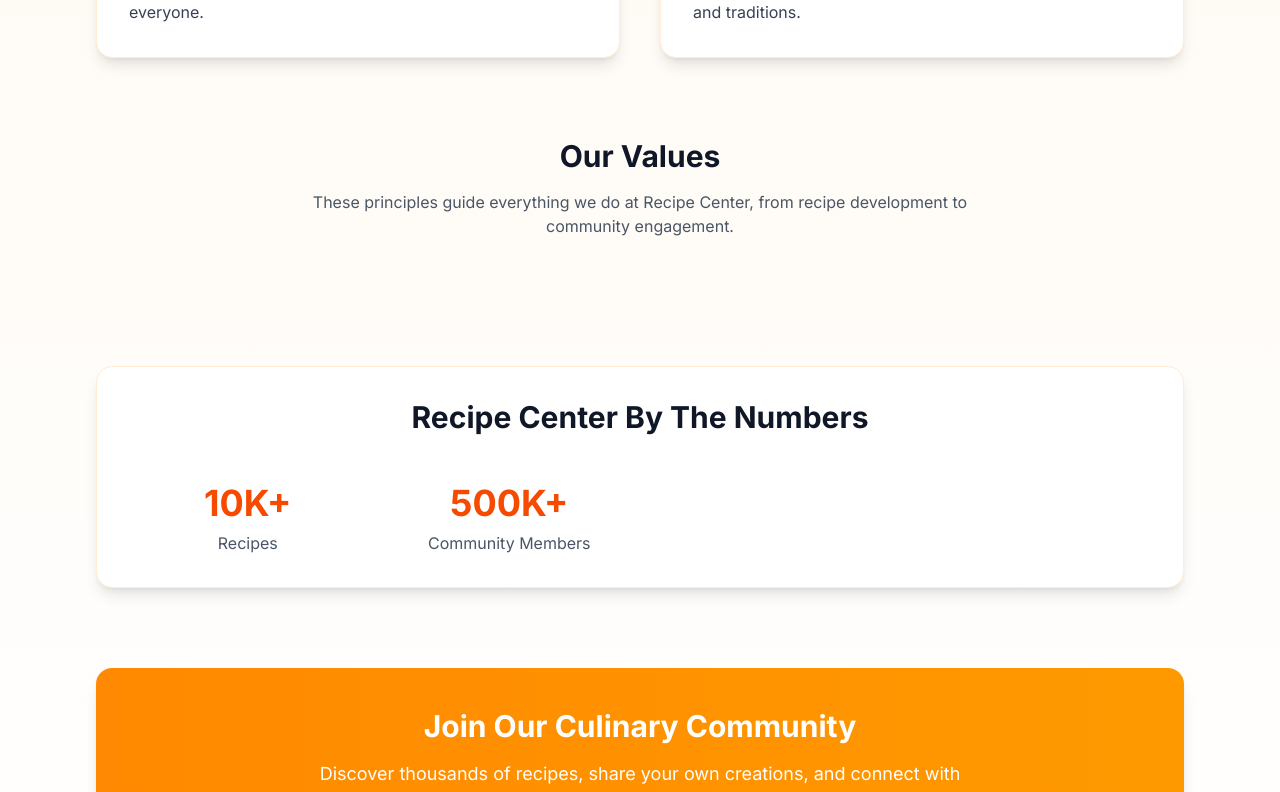
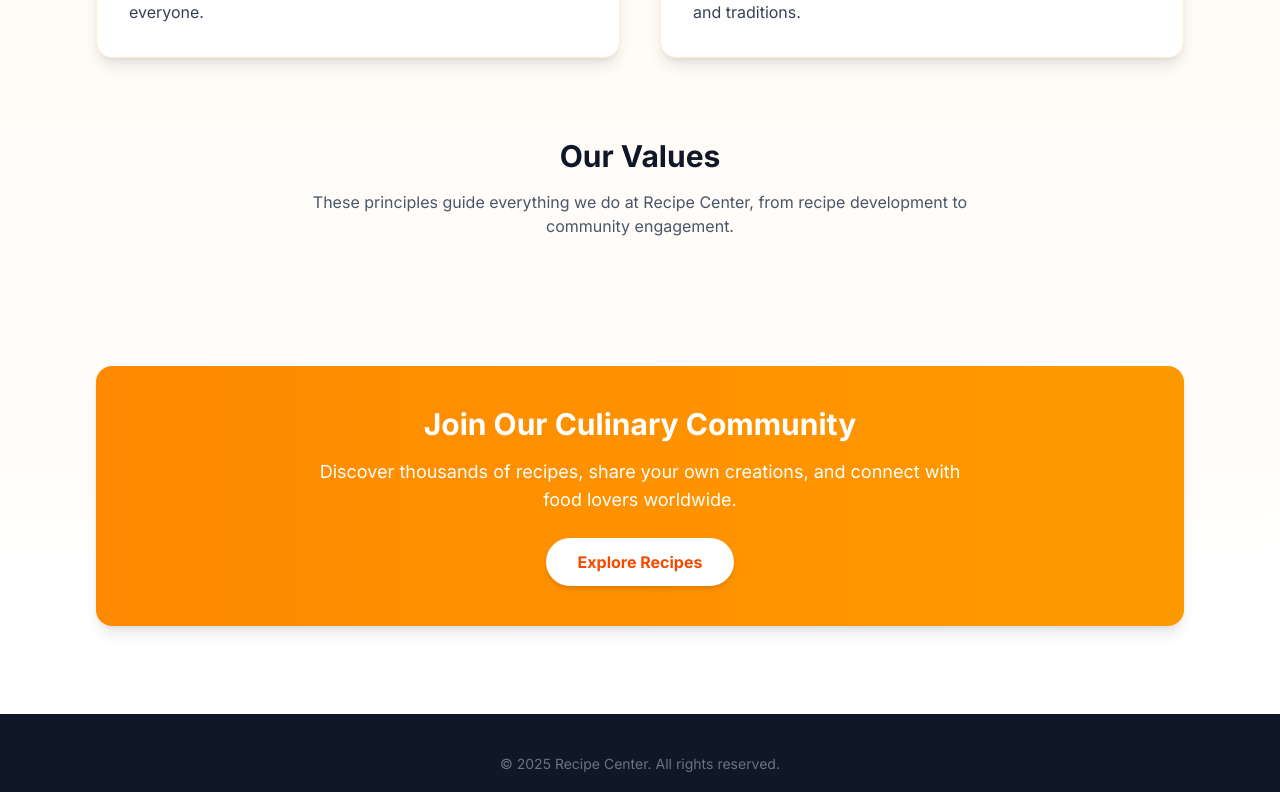
Before and after one commit to vandakisaeed/Cook-up, a Next.js app: page /about in a window 1280 px wide. Shown: the part 885-1677 px from the top of the page. Built offline with nearby package versions, Linux system fonts and the light colour scheme.

Commit message:
layout for home and id updated

```diff
--- a/src/Clientside/RecipesClient.tsx
+++ b/src/Clientside/RecipesClient.tsx
@@ -35,7 +35,7 @@ export default function RecipesClient({ initialRecipes, categories }: RecipesCli
           value={search}
           onChange={(e) => setSearch(e.target.value)}
           placeholder="Search by name, cuisine, difficulty or tag..."
-          className="w-full max-w-lg border rounded-full px-5 py-3 shadow-sm focus:outline-none focus:ring-2 focus:ring-orange-500"
+          className="w-full max-w-lg border rounded-full px-5 py-3 shadow-sm bg-white focus:outline-none focus:ring-2 focus:ring-orange-500"
         />
       </div>
 
--- a/src/app/about/page.tsx
+++ b/src/app/about/page.tsx
@@ -76,25 +76,10 @@ const About: React.FC = () => {
           </p>
 
           <div className="grid md:grid-cols-2 lg:grid-cols-4 gap-6">
-            {/* ... (ostatak value kartica ostaje identičan) */}
           </div>
         </div>
 
-        {/* Stats Section */}
-        <div className="bg-white rounded-2xl shadow-lg p-8 mb-20 border border-orange-100">
-          <h2 className="text-3xl font-bold text-center mb-12 text-gray-900">Recipe Center By The Numbers</h2>
-          <div className="grid grid-cols-2 md:grid-cols-4 gap-6">
-            <div className="text-center">
-              <div className="text-4xl font-bold text-orange-600 mb-2">10K+</div>
-              <div className="text-gray-600">Recipes</div>
-            </div>
-            <div className="text-center">
-              <div className="text-4xl font-bold text-orange-600 mb-2">500K+</div>
-              <div className="text-gray-600">Community Members</div>
-            </div>
-            {/* ...ostatak sekcije identičan */}
-          </div>
-        </div>
+
 
         {/* CTA Section */}
         <div className="bg-gradient-to-r from-orange-400 to-amber-500 rounded-2xl shadow-lg p-10 text-center">
--- a/src/app/globals.css
+++ b/src/app/globals.css
@@ -1,7 +1,7 @@
 @import "tailwindcss";
 
 :root {
-  --background: #ffffff;
+  --background: linear-gradient(to bottom, #fff7ed, #ffffff);
   --foreground: #ffffff;
 }
 
@@ -14,7 +14,7 @@
 
 @media (prefers-color-scheme: dark) {
   :root {
-    --background: #ffffff;
+    --background: linear-gradient(to bottom, #fff7ed, #ffffff);
     --foreground: #ededed;
   }
 }
```
